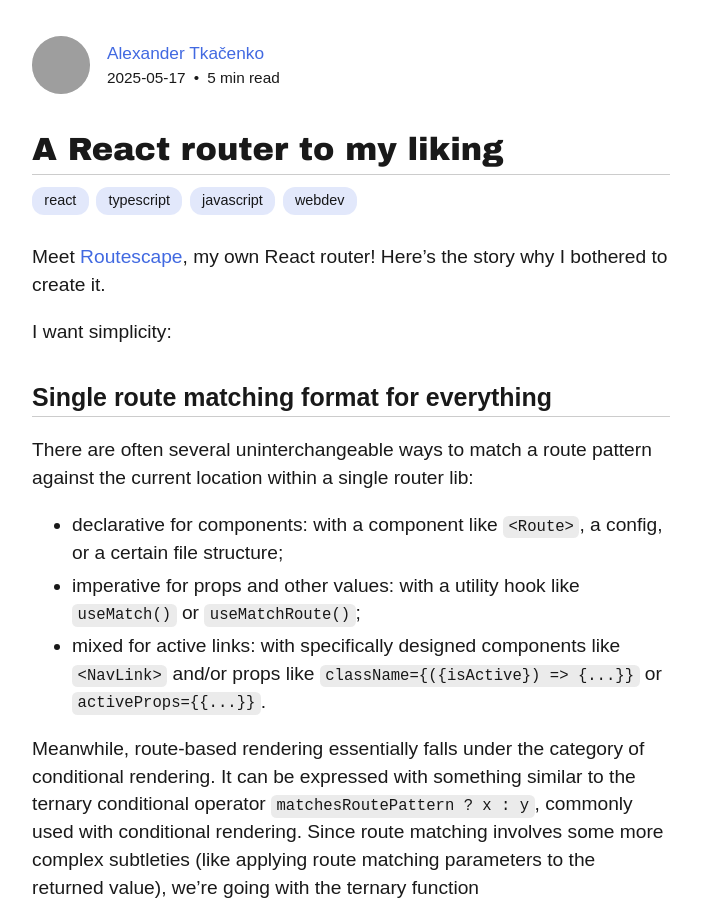
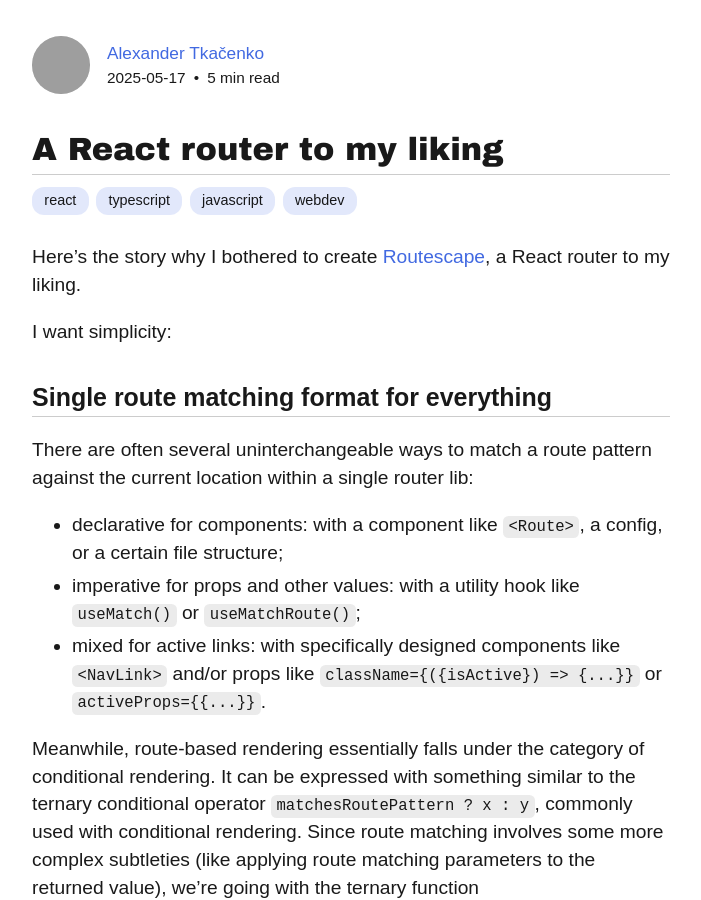
Before and after one commit to axtk/axtk.github.io, a Jekyll site: the page built from routescape.md, in a window 1280 px wide and 900 px high. Shown: the whole window, without its empty margins (289-990 px from the left). Built offline with Jekyll 4.4.1, drawn with Linux system fonts in a browser that asks for light colours; our own code applies the rules of GitHub Pages for plain Markdown files; grey boxes are pictures that could not be loaded.

Commit message:
update routescape.md

```diff
--- a/routescape.md
+++ b/routescape.md
@@ -9,7 +9,7 @@ tags:
     - webdev
 ---
 
-Meet [Routescape](https://github.com/axtk/routescape), my own React router! Here's the story why I bothered to create it.
+Here's the story why I bothered to create [Routescape](https://github.com/axtk/routescape), a React router to my liking.
 
 I want simplicity:
 
```
